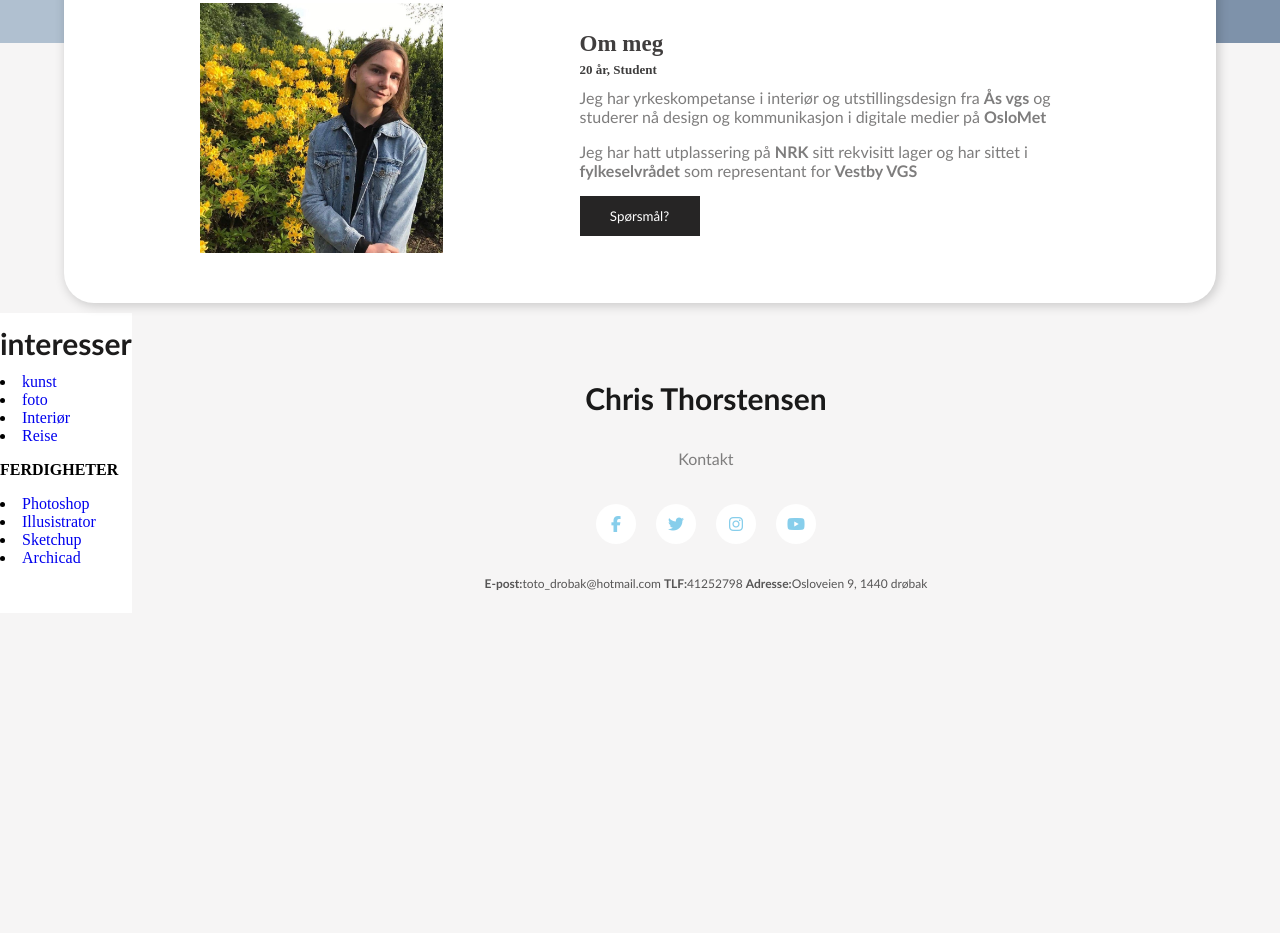
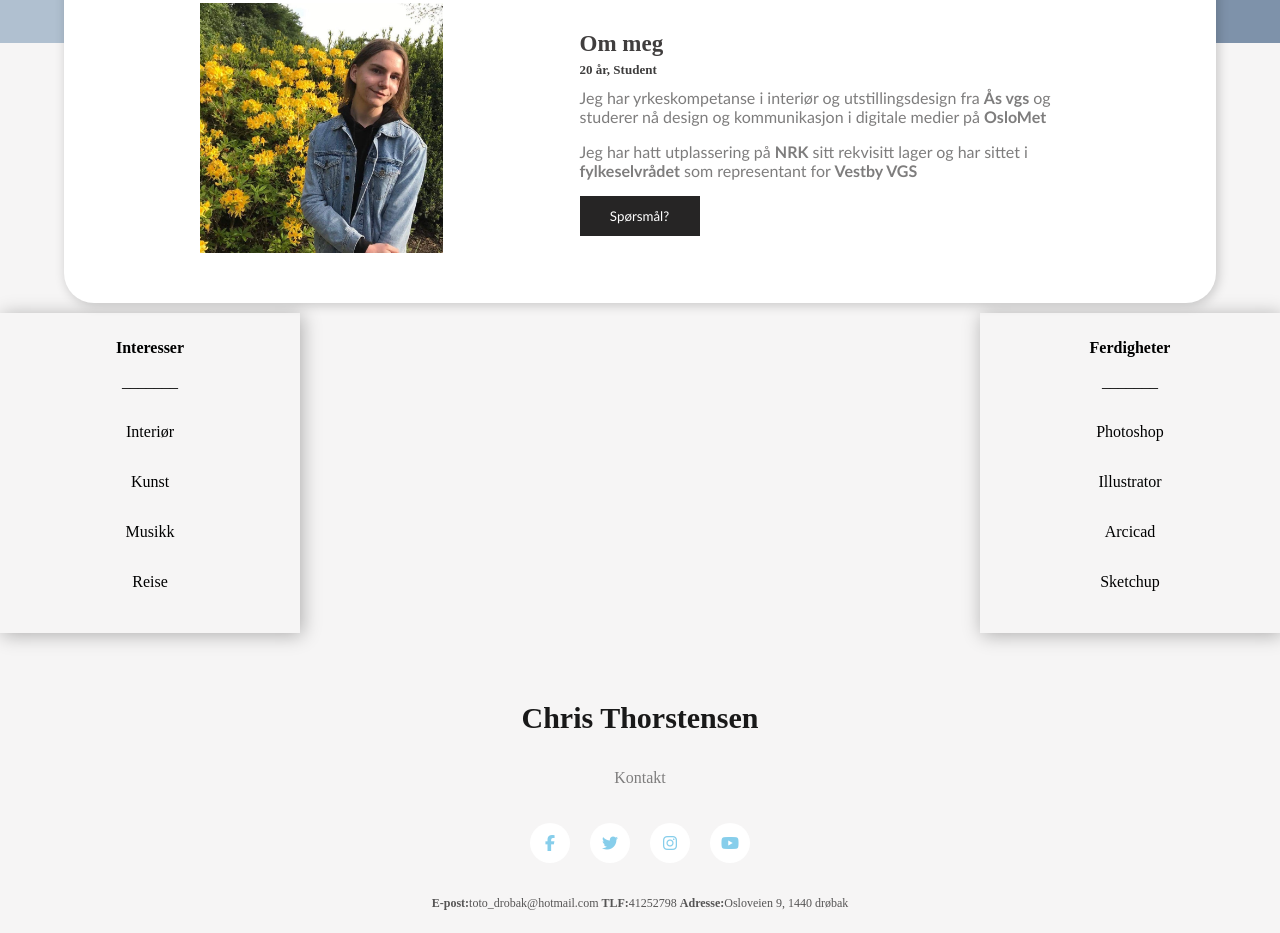
Before and after one commit to ChrisTh99/Arbiedskrav, a plain HTML site: page index.html in a window 1280 px wide. Shown: the part 717-1650 px from the top of the page. Before the commit the page ends 1330 px from the top, so only its background shows below. Drawn offline with Linux system fonts and the light colour scheme.

Commit message:
Add files via upload

```diff
--- a/index.html
+++ b/index.html
@@ -4,7 +4,7 @@
 <meta charset="utf-8">
 <title>Chris Thorstensen</title>
 
-<link rel="stylesheet" type="text/css" href="style.css"/>
+<link rel="stylesheet" type="text/css" href="style.css">
 	<!--using FontAwesome-->
 <script src="https://kit.fontawesome.com/c8e4d183c2.js" crossorigin="anonymous"></script>
 
@@ -43,36 +43,31 @@
 		<button>Spørsmål?</button>
 		</div>
 	</div>
- <!--services-container---------------------------->
-	<div class="interesser ">
-		<!--text-->
-		<div class="interesser-text ">
-            <p>interesser</p>
 
-    <li><a href="#">kunst</a></li>
+    <!--interesse/ferdighet box-->
 
-	<li><a href="#">foto</a></li>
-
-	<li><a href="#">Interiør</a></li>
-
-	<li><a href="#">Reise</a></li>
-
-            <p><b>FERDIGHETER</b></p>
-
-    <li><a href="#">Photoshop</a></li>
-
-<li><a href="#">Illusistrator</a></li>
-<li><a href="#">Sketchup</a></li>
-    <li><a href="#">Archicad</a></li>
+			<div class="box-container">
+		<!--1------------->
+			<div class="box-1">
+                <span><b>Interesser</b></span>
+			<p class="heading">_______</p>
+			<p class="details">Interiør</p>
+            <p class="details">Kunst</p>
+<p class="details">Musikk</p>
+            <p class="details">Reise</p>
 			</div>
+	   <!--2------------->
+			<div class="box-2">
+                <span><b>Ferdigheter</b></span>
+                <p class="heading">_______</p>
+			<p class="details">Photoshop</p>
+            <p class="details">Illustrator</p>
+            <p class="details">Arcicad</p>
+            <p class="details">Sketchup</p>
+			</div>
+	</div>
 
 
-
-
-
-
-
-	</div>
 	<!--footer--------------->
  <footer>
 	 <!--heading-->
--- a/style.css
+++ b/style.css
@@ -148,46 +148,28 @@ button:active{
 	font-family: calibri;
 	background-color:#262525;
 }
-.interesser{
-	height:200px;
-	background-color:#ffffff;
-    text-align: left;
-    float: left;
-    padding-bottom: 100px;
+
+.box-container{
+	display:flex;
+	justify-content:space-between;
+}
+.box-1,.box-2{
+	width: 300px;
+	height:320px;
+	background-repeat: no-repeat;
+	background-size: cover;
+	box-shadow:2px 2px 18px rgba(0,0,0,0.3);
+	align-items: center;
+	justify-content: center;
+	display: flex;
+	flex-direction: column;
 
 }
-
-.ferdigheter{
-    height:200px;
-	background-color:#ffffff;
-    text-align: left;
-     float: left;
-
 
 
 }
 
-.interesser-text p:nth-child(1){
-	font-family: calibri;
-	font-weight:bold;
-	color:#1d1c1c;
-	font-size:30px;
-	line-height:0px;
-    display: block;
-    float: left;
-    border: block;
-}
 
-.ferdigheter-text p:nth-child(1){
-	font-family: calibri;
-	font-weight:bold;
-	color:#1d1c1c;
-	font-size:30px;
-	line-height:0px;
-    display: block;
-    float: left;
-
-}
 footer p{
 	font-family: calibri;
 }
```
